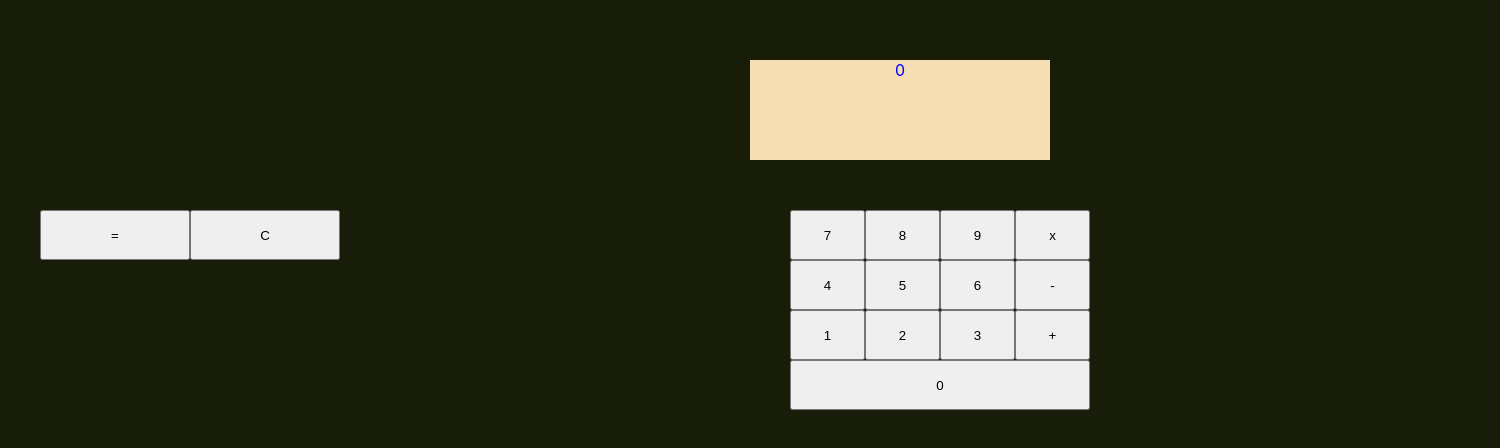
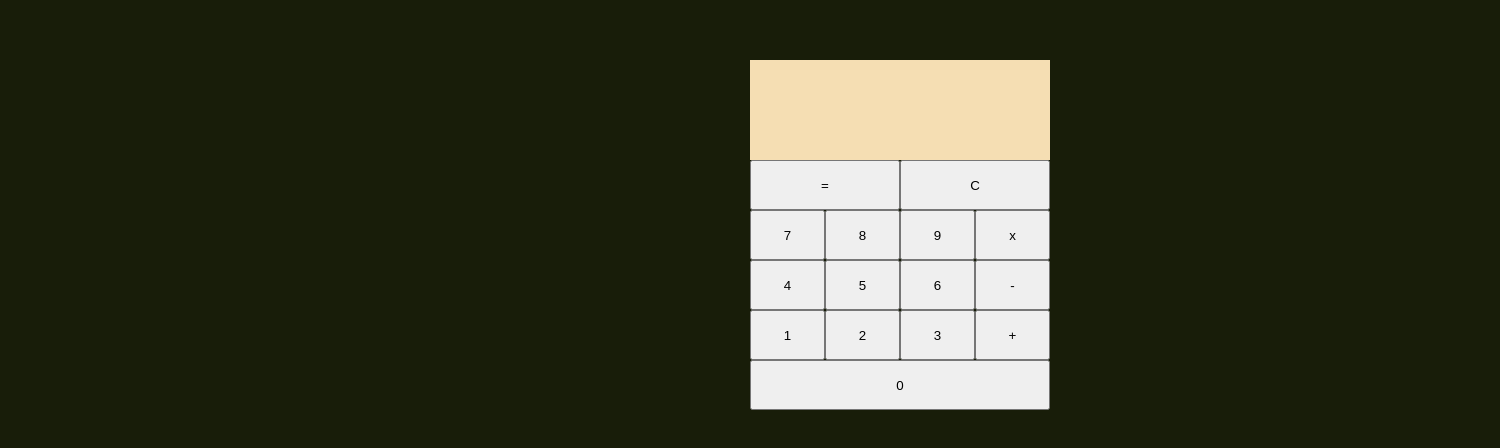
Before and after one commit to Javier19-cmd/Lab_Calculadora, a React (Vite) app in the folder calculadora/: page / in a window 1280 px wide. Shown: the part 340-788 px from the top of the page, 1500 px wide, since content can reach past the window. Built offline with nearby package versions, Linux system fonts and the light colour scheme.

Commit message:
arreglando cosas

```diff
--- a/calculadora/src/App.css
+++ b/calculadora/src/App.css
@@ -1,6 +1,5 @@
 body{
   background: rgb(24,29,9);
-  display: grid;
 }
 .App {
   text-align: center;
@@ -9,6 +8,7 @@ body{
 /*Propiedades del padre de los botones (calculadora)*/
 .Calculadora{
   position: absolute;
+  display: flex;
 }
 
 /*Propiedades del botón cero*/
@@ -156,7 +156,7 @@ body{
 }*/
 
 
-.container {
+.Pantalla {
   position: relative;
   background-color: wheat;
   width: 300px;
--- a/calculadora/src/App.jsx
+++ b/calculadora/src/App.jsx
@@ -10,10 +10,9 @@
 // Para que las instancias funcionen, se tienen que hacer acá.
 
 // Referencias:
-// 1. https://www.youtube.com/watch?v=hpfDRnijdPE&ab_channel=DigitalSolutionsMaster
-// Segundo tutorial de la calculadora.
-// 2. https://www.youtube.com/watch?v=CMwt6Nwjf9g&ab_channel=BetoMoedano
-// 3. https://www.youtube.com/watch?v=56fX1h_b1H0&ab_channel=BetoMoedano
+// Tutorial de como hacer una calculadroa
+// 1. https://www.youtube.com/watch?v=CMwt6Nwjf9g&ab_channel=BetoMoedano
+// 2. https://www.youtube.com/watch?v=56fX1h_b1H0&ab_channel=BetoMoedano
 
 import React from 'react'
 import { useState } from 'react'
@@ -29,45 +28,41 @@ function App() {
   const [operacion, setOperacion] = useState("") // Estado que guarda las operaciones.
   const [resultado, setResultdado] = useState(0) // Estado que guarda los resultados.
 
-  // Eventlistener de los botones. Este escucha nada más a los botones de los números.
-  const handleClick = (e) => {
-
-    // Si la operación está vacía, entonces se asigna el primer número al primer estado.
+  // Asignando el número en la pantalla de la calculadora.
+  const numero = (e) => {
     if(operacion === ""){
-      setOp1(op1 + e) // Settea el primer número de la calculadora.
-    }else{
-      // Si ya se seleccionó la operación, entonces se asigna el valor del segundo número al segundo estado.
-      setOp2(op2 + e) // Settea el segundo número de la calculadora.
+      setOp1(op1 + e) // Setteando el primer número en la pantalla.
+    }else {
+      // Esto pasa si ya se seleccionó un operando.
+      setOp2(op2 + e) // Setteando el segundo número en la pantalla.
     }
   }
 
-  // Eventlistener de los botones. Este escucha a los botones de las operaciones.
+  // Esta función guarda la operación que el usuario presionó.
    const opera = (e) => {
-    setOperacion(e)
+     setOperacion(e) // Se guarda el operando que se presionó.
    }
 
-  // Método para borrar la pantalla.
-  const clear = () => {
+   //Método que limpia la pantalla de la calculadora.
+   const borrar = () => {
      setOp1("")
      setOp2("")
      setOperacion("")
      setResultdado("")
    }
 
-  // Eventlistener de los resultados. Este escucha al igual de la calculadora.
-  const resultads = () => {
+   //Función que lee las operaciones presionadas
+   const results = () => {
      switch (operacion){
-      case "+":
+       case "+": // Este manda a llamar a la suma desde el arhivo suma, que se encuentra en la carpeta de operaciones.
          setResultdado(suma(Number(op1), Number(op2)))
-        break;
-      case "-":
-        const b = resta(Number(op1), Number(op2))
-        setResultdado(b)
-        break;
-      case "-":
-        const c = multiplicacion(Number(op1), Number(op2))
-        setResultdado(c)
-        break;
+         break
+      case "-": // Este manda a llamar a la operación resta, que se encuentra en la carpeta de operaciones.
+        setResultdado(resta(Number(op1), Number(op2)))
+        break
+      case "*":// Este manda a llamar a la operación multiplicación, que se encuentra en la carpeta de operaciones.
+        setResultdado(multiplicacion(Number(op1), Number(op2)))
+        break
      }
    }
 
@@ -76,34 +71,37 @@ function App() {
 
       {/*Div para el display de la calculadora*/}
       {/* */}
-      <div className="container">
+      <div className="Pantalla">
+      {/*Div para la calculadora*/}
+
         {/*Imprime el primer número con el operando*/}
         <div className="prev">{operacion ? op1 : ""}</div>
         {/*Imprime el resultado o la operación*/}
-        <div className="current">{resultado ? (!operacion ? op1 : op2) : resultado}</div>
+        <div className="current">{resultado ? resultado : (!operacion ? op1 : op2)}</div>
+
       </div>
-      {/*Div para la calculadora*/}
+
       <div className="Calculadora">
         {/*Botón para el cero*/}
-        <button className="Cero" onClick={() => {handleClick(0)}}>0</button>
+        <button className="Cero" onClick={() => {numero(0)}}>0</button>
         {/*Botón para el uno*/}
-        <button className="Uno" onClick={() => {handleClick(1)}}>1</button>
+        <button className="Uno" onClick={() => {numero(1)}}>1</button>
         {/*Botón para el dos*/}
-        <button className="Dos" onClick={() => {handleClick(2)}}>2</button>
+        <button className="Dos" onClick={() => {numero(2)}}>2</button>
         {/*Botón para el tres*/}
-        <button className="Tres" onClick={() => {handleClick(3)}}>3</button>
+        <button className="Tres" onClick={() => {numero(3)}}>3</button>
         {/*Botón para el cuatro*/}
-        <button className="Cuatro" onClick={() => {handleClick(4)}}>4</button>
+        <button className="Cuatro" onClick={() => {numero(4)}}>4</button>
         {/*Botón para el seis*/}
-        <button className="Cinco" onClick={() => {handleClick(5)}}>5</button>
+        <button className="Cinco" onClick={() => {numero(5)}}>5</button>
         {/*Botón para el siete*/}
-        <button className="Seis" onClick={() => {handleClick(6)}}>6</button>
+        <button className="Seis" onClick={() => {numero(6)}}>6</button>
         {/*Botón para el siete*/}
-        <button className="Siete" onClick={() => {handleClick(7)}}>7</button>
+        <button className="Siete" onClick={() => {numero(7)}}>7</button>
         {/*Botón para el ocho*/}
-        <button className="Ocho" onClick={() => {handleClick(8)}}>8</button>
+        <button className="Ocho" onClick={() => {numero(8)}}>8</button>
         {/*Botón para el nueve*/}
-        <button className="Nueve" onClick={() => {handleClick(9)}}>9</button>
+        <button className="Nueve" onClick={() => {numero(9)}}>9</button>
         {/*Botón para el más*/}
         <button className="Mas" onClick={() => {opera("+")}}>+</button>
         {/*Botón para el menos*/}
@@ -111,9 +109,9 @@ function App() {
         {/*Botón para la multiplicación*/}
         <button className="Multiplicacion" onClick={() => {opera("*")}}>x</button>
         {/*Botón para la igualdad*/}
-        <button className="Igual" onClick={resultads}>=</button>
+        <button className="Igual" onClick={results}>=</button>
         {/*Botón para borrar*/}
-        <button className="Borrar" onClick={clear} id="borrar" >C</button>
+        <button className="Borrar" onClick={borrar}>C</button>
       </div>
     </div>
   )
```
Lines whose indentation alone changed are shown as unchanged.
